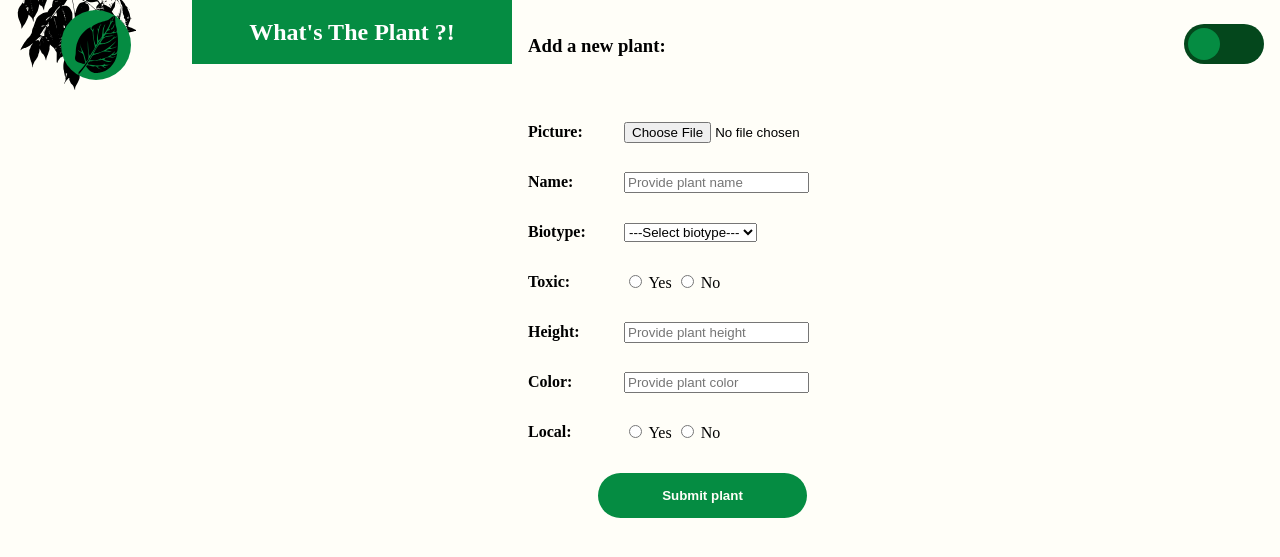
After one commit to Permarole/WhatsThePlant, a PHP site: page /addPlant.html in a window 1280 px wide. The commit adds this page. Shown: the top 557 px of the page. Run offline with PHP 8.4, Linux system fonts and the light colour scheme.

Commit message:
plant form build

```diff
--- /dev/null
+++ b/addPlant.html
@@ -0,0 +1,174 @@
+<!DOCTYPE html>
+<html lang="en">
+  <head>
+    <meta charset="UTF-8" />
+    <meta http-equiv="X-UA-Compatible" content="IE=edge" />
+    <meta name="viewport" content="width=device-width, initial-scale=1.0" />
+    <link rel="stylesheet" href="style.css" />
+    <link
+      rel="stylesheet"
+      media="screen and (min-width: 750px)"
+      href="desktopStyle.css"
+    />
+    <title>What's The Plant</title>
+  </head>
+  <body>
+    <header>
+      <div class="headerContainer">
+        <div class="headerContainer__backgroundLogo">
+          <img
+            class="headerContainer__backgroundLogo__logo"
+            src="./assets/logo_resized.svg"
+            alt="logo what's the plant"
+          />
+        </div>
+      </div>
+      <label class="headerContainer__switch">
+        <input type="checkbox" onclick="toggleDarkMode()" />
+        <span class="headerContainer__switch__slider round"></span>
+      </label>
+    </header>
+    <section class="hero">
+      <h1 class="hero__title">What's The Plant ?!</h1>
+    </section>
+
+    <section class="addPlant">
+      <h3 class="addPlant__intro">Add a new plant:</h3>
+
+      <form class="addPlantForm">
+        <div class="addPlant__item">
+          <label for="addPlant_image" class="addPlant__item__label"
+            >Picture:
+          </label>
+          <input
+            type="file"
+            id="addPlant_image"
+            name="addPlant_image"
+            class="addPlant__item__input plant__property"
+            data-form-name="picture"
+          />
+        </div>
+
+        <div class="addPlant__item">
+          <label for="addPlant_name" class="addPlant__item__label"
+            >Name:
+          </label>
+          <input
+            type="text"
+            id="addPlant_name"
+            name="addPlant_name"
+            class="addPlant__item__input plant__property"
+            placeholder="Provide plant name"
+            data-form-name="name"
+          />
+        </div>
+
+        <div class="addPlant__item">
+          <label for="addPlant_bioType" class="addPlant__item__label"
+            >Biotype:
+          </label>
+          <select
+            id="addPlant_bioType"
+            name="addPlant_bioType"
+            class="addPlant__item__input plant__property"
+            data-form-name="biotype"
+          >
+            <option value="default" disabled selected>
+              ---Select biotype---
+            </option>
+            <option value="annual">Annual</option>
+            <option value="biannual">Biannual</option>
+            <option value="perennial">Perennial</option>
+          </select>
+        </div>
+
+        <div class="addPlant__item">
+          <p class="addPlant__item__label">Toxic:</p>
+          <div>
+            <input
+              type="radio"
+              id="toxic_yes"
+              value="yes"
+              name="addPlant_toxic"
+              class="plant__property"
+              data-form-name="toxicity"
+            />
+            <label for="toxic_yes">Yes</label>
+            <input
+              type="radio"
+              id="toxic_no"
+              value="no"
+              name="addPlant_toxic"
+              class="plant__property"
+              data-form-name="toxicity"
+            />
+            <label for="toxic_no">No</label>
+          </div>
+        </div>
+
+        <div class="addPlant__item">
+          <label for="addPlant_height" class="addPlant__item__label"
+            >Height:
+          </label>
+          <input
+            type="text"
+            id="addPlant_height"
+            name="addPlant_height"
+            class="addPlant__item__input plant__property"
+            placeholder="Provide plant height"
+            data-form-name="height"
+          />
+        </div>
+
+        <div class="addPlant__item">
+          <label for="addPlant_color" class="addPlant__item__label"
+            >Color:
+          </label>
+          <input
+            type="text"
+            id="addPlant_color"
+            name="addPlant_color"
+            class="addPlant__item__input plant__property"
+            placeholder="Provide plant color"
+            data-form-name="color"
+          />
+        </div>
+
+        <div class="addPlant__item">
+          <p class="addPlant__item__label">Local:</p>
+          <div>
+            <input
+              type="radio"
+              id="local_yes"
+              value="yes"
+              name="addPlant_local"
+              class="plant__property"
+              data-form-name="location"
+            />
+            <label for="local_yes">Yes</label>
+            <input
+              type="radio"
+              id="local_no"
+              value="no"
+              name="addPlant_local"
+              class="plant__property"
+              data-form-name="location"
+            />
+            <label for="local_no">No</label>
+          </div>
+        </div>
+
+        <input
+          type="submit"
+          value="Submit plant"
+          class="addPlant__submit"
+          id="plantSubmit"
+        />
+      </form>
+    </section>
+    <footer></footer>
+    <script src="darkMod.js"></script>
+    <!-- <script src="scriptJSON.js" type ="module" ></script> -->
+    <script src="addPlant.js"></script>
+  </body>
+</html>
--- /dev/null
+++ b/addPlant.js
@@ -0,0 +1,20 @@
+const plantSubmit = document.getElementById('plantSubmit');
+const plantInputs = document.querySelectorAll('.plant__property');
+const radioButtons = document.querySelectorAll('input[type="radio"]');
+
+plantSubmit.addEventListener('click', (e) => {
+  e.preventDefault();
+
+  for (let input of plantInputs) {
+    if (
+      input.value === null ||
+      input.value.length === 0 ||
+      input.value === 'default'
+    ) {
+      alert(`Please provide plant ${input.dataset.formName} before submission`);
+      return;
+    }
+  }
+
+  alert('Thank you for your submission, we will review it very soon !');
+});
--- a/style.css
+++ b/style.css
@@ -41,7 +41,7 @@ img {
 .headerContainer {
   display: flex;
   justify-content: center;
-	background-image: url("./assets/header_decoration_resized.svg");
+  background-image: url('./assets/header_decoration_resized.svg');
   background-repeat: no-repeat;
   background-position-x: 1em;
   width: 100%;
@@ -89,7 +89,7 @@ img {
 /* The Knob */
 .headerContainer__switch__slider:before {
   position: absolute;
-	content: "";
+  content: '';
   height: 32px;
   width: 32px;
   left: 4px;
@@ -137,7 +137,8 @@ input:focus + .headerContainer__switch__slider {
 
 /*----------------------GAME-------------------------*/
 
-.game {
+.game,
+.addPlant {
   margin: 1em auto;
   padding: 0 1rem;
   display: flex;
@@ -171,7 +172,7 @@ input:focus + .headerContainer__switch__slider {
   align-items: center;
 }
 
-.game__answers__item input[type="radio"] {
+.game__answers__item input[type='radio'] {
   display: none;
 }
 
@@ -183,7 +184,7 @@ input:focus + .headerContainer__switch__slider {
   text-align: center;
 }
 
-.game__answers__item input[type="radio"]:checked + span {
+.game__answers__item input[type='radio']:checked + span {
   background-color: var(--secondary-color);
   color: black;
 }
@@ -197,3 +198,41 @@ input:focus + .headerContainer__switch__slider {
   background-color: var(--primary-color);
   color: white;
 }
+
+/*----------------------ADD PLANT FORM-------------------------*/
+
+.addPlantForm {
+  margin-top: 2rem;
+}
+
+.addPlant__item {
+  display: flex;
+  align-items: center;
+}
+
+.addPlant__item__label {
+  margin: 1rem 0;
+  width: 6rem;
+  font-weight: bold;
+}
+
+.addPlant__submit {
+  appearance: none;
+  display: block;
+  color: var(--bg-color);
+  font-weight: bold;
+  border: none;
+  margin: 1rem auto;
+  width: 60%;
+  padding: 0.8rem 0;
+  border-radius: 2rem;
+  background-color: var(--primary-color);
+  transition: background-color 0.3s ease;
+  border: 2px solid transparent;
+}
+
+.addPlant__submit:hover {
+  background-color: var(--secondary-color);
+  color: var(--heading-color);
+  border: 2px solid var(--primary-color);
+}
```
Lines whose indentation alone changed are shown as unchanged.
